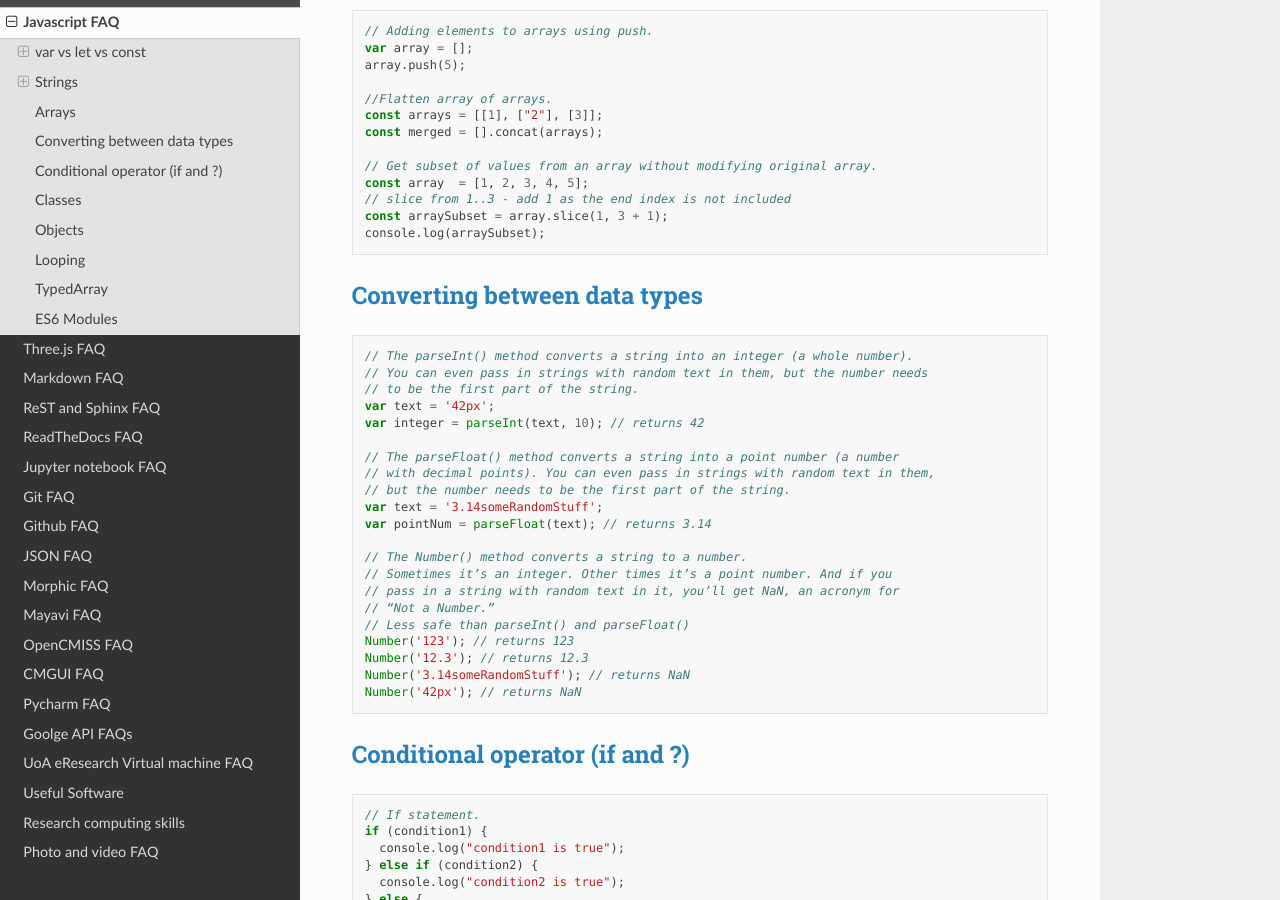
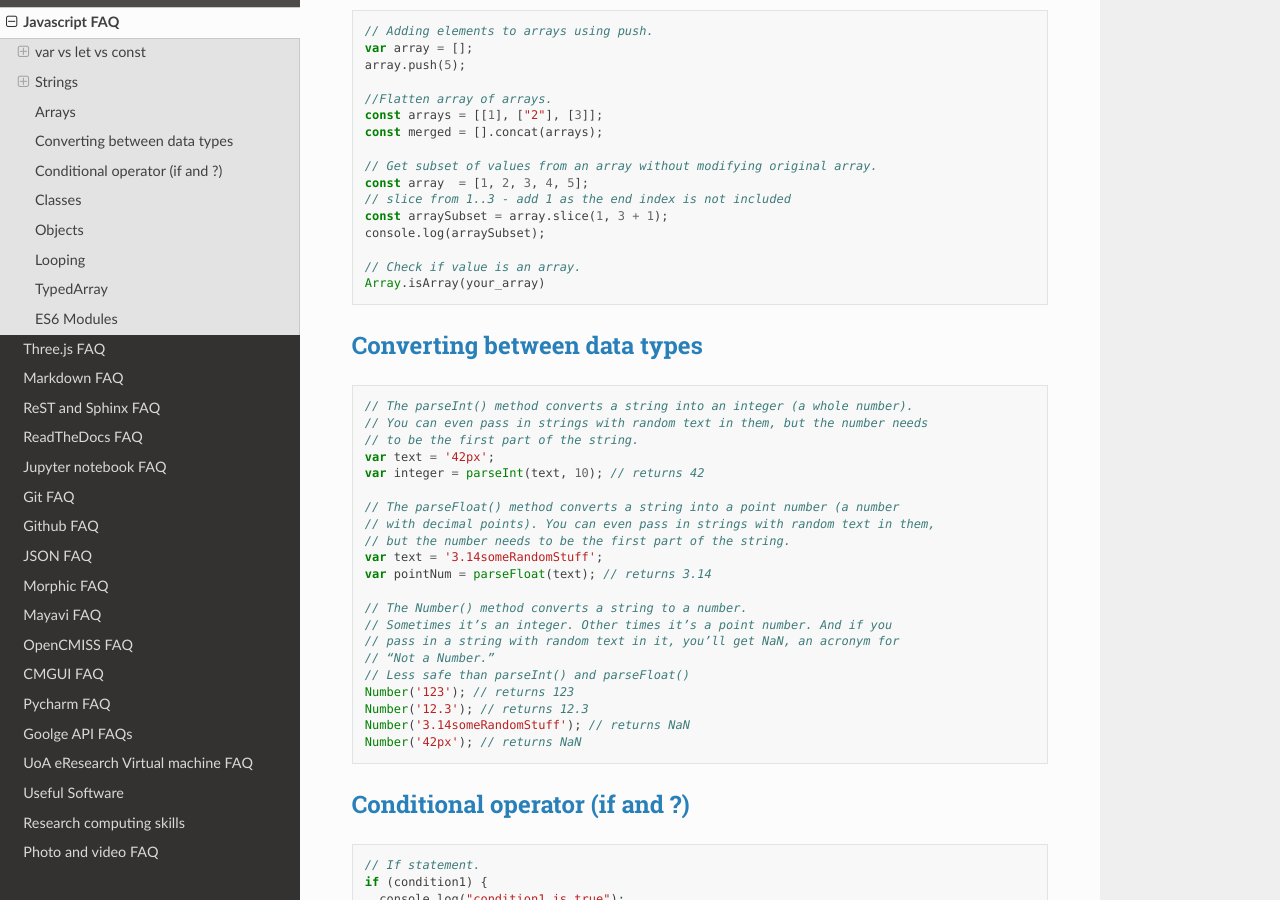
Before and after one commit to PrasadBabarendaGamage/bioengineering-toolbox, a Sphinx documentation site: the page built from docs/source/javascript_faq.md, in a window 1280 px wide and 900 px high, scrolled down 1094 px. Built offline with Sphinx 7.4.7 and the Read the Docs theme 2.0.0, drawn with Linux system fonts in a browser that asks for light colours.

Commit message:
Updating javascript faq

````diff
--- a/docs/source/javascript_faq.md
+++ b/docs/source/javascript_faq.md
@@ -54,6 +54,9 @@ const array  = [1, 2, 3, 4, 5];
 // slice from 1..3 - add 1 as the end index is not included
 const arraySubset = array.slice(1, 3 + 1);
 console.log(arraySubset);
+
+// Check if value is an array.
+Array.isArray(your_array)
 ```
 
 ## [Converting between data types](https://gomakethings.com/converting-strings-to-numbers-with-vanilla-javascript/)
````
